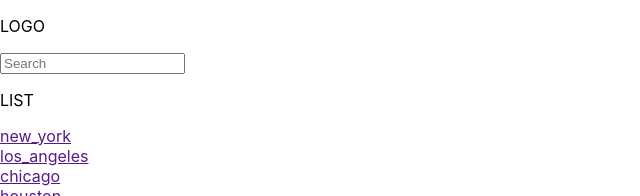
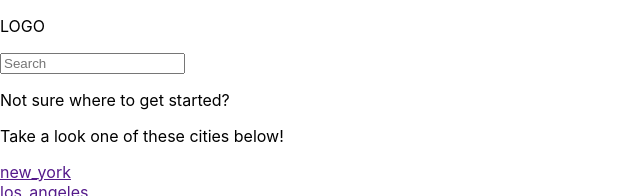
Before and after one commit to jkim057/beerhere, a React (Create React App) app: page / in a window 1280 px wide. Shown: the top 196 px of the page, without its empty margins (0-640 px from the left). Built offline with nearby package versions, Linux system fonts and the light colour scheme; no server answers.

Commit message:
Search pseudo code

```diff
--- a/src/App.js
+++ b/src/App.js
@@ -7,9 +7,7 @@ function App() {
   const [views, setViews] = useState([])
   const [cities, setCities] = useState("")
 
-  // const url = 'https://api.openbrewerydb.org/breweries?by_city=chicago'
-  // {`${view.city}, ${view.state}`}
-  // {`${url}`}
+
   useEffect(() => {
       fetch(`https://api.openbrewerydb.org/breweries?by_city=${cities}`)
           .then((res) => res.json())
--- a/src/component/List.js
+++ b/src/component/List.js
@@ -9,7 +9,7 @@ const List = ({ views, cities, setCities }) => {
 const popPlaces = ["new_york","los_angeles", "chicago", "houston", "phoenix", "philadelphia","san_diego","dallas","austin","boston" ]
     return (
         <div>
-            <p>LIST</p>
+            <p>Not sure where to get started? </p> <p>Take a look one of these cities below!</p>
             <section className="mainCities">
             {popPlaces.map((pop) => {
                 return(
```
Also changed, not shown: src/component/Search.js (+5 -3 lines), 1 other file (tests, documents, lock files or other folders).
